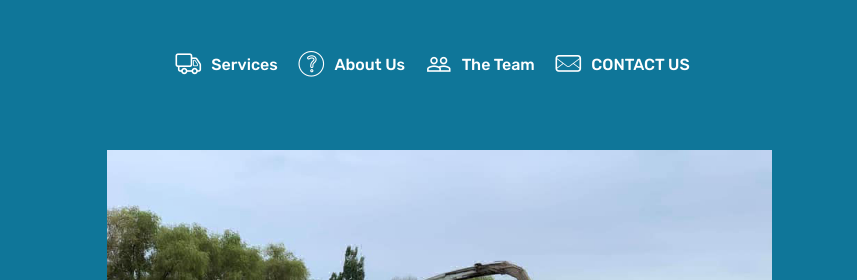
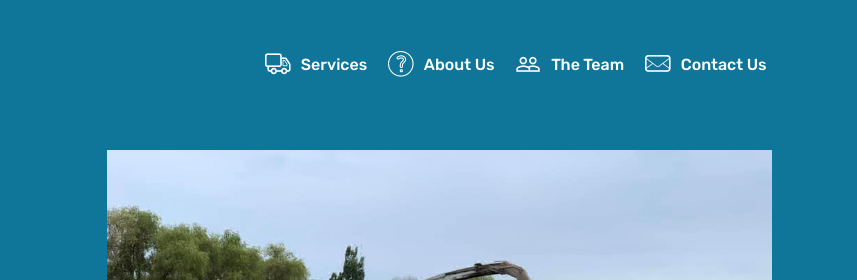
Before and after one commit to Psc1nz/tannersite, a plain HTML site: page index.html in a window 1280 px wide. Shown: the top 280 px of the page, 423-1280 px from the left. Drawn offline with Linux system fonts and the light colour scheme; files whose address does not match are found by name.

```diff
--- a/index.html
+++ b/index.html
@@ -66,16 +66,14 @@
                 </li>
                 <li class="nav-item"><a class="nav-link link text-white display-4" href="index.html#content4-5"><span class="mbri-question mbr-iconfont mbr-iconfont-btn"></span>
                         About Us</a></li><li class="nav-item"><a class="nav-link link text-white display-4" href="index.html#testimonials1-f"><span class="mdi-social-people-outline mbr-iconfont mbr-iconfont-btn"></span>
-                        The Team</a></li><li class="nav-item">
-                    <a class="nav-link link text-white display-4" href="index.html#form1-7"><span class="li_mail mbr-iconfont mbr-iconfont-btn"></span>
-                        CONTACT US &nbsp; &nbsp; &nbsp; &nbsp; &nbsp; &nbsp; &nbsp; &nbsp; &nbsp; &nbsp;&nbsp;</a>
-                </li></ul>
+                        The Team</a></li><li class="nav-item"><a class="nav-link link text-white display-4" href="index.html#testimonials1-f"><span class="li_mail mbr-iconfont mbr-iconfont-btn"></span>
+                        Contact Us</a></li></ul>
 
         </div>
     </nav>
 </section>
 
-<section class="engine"><a href="https://mobirise.info/a">online website builder</a></section><section class="header3 cid-rKzziD9bYa" id="header3-c">
+<section class="engine"><a href="https://mobirise.info/n">free simple site templates</a></section><section class="header3 cid-rKzziD9bYa" id="header3-c">
 
 
 
@@ -390,7 +388,7 @@
         <div class="row justify-content-center">
             <div class="media-container-column col-lg-8" data-form-type="formoid">
 <!--Formbuilder Form-->
-<form action="https://mobirise.com/" method="POST" class="mbr-form form-with-styler" data-form-title="Tanner Form"><input type="hidden" name="email" data-form-email="true" value="nQzxDJqCiLRCMw0xqvuf4vWUnQNsIeWMa/UbB5oiAEWBR+laDWwnuO4S2L0OZzbjfXgSNWbEjyAl/SD8HpCwukZ2o58VupCpCoNq6lTOpvbnmCPU5NvLwJfkrCELxovp.CfpON/Qe5BEPXRsj9dV4s7NGfpUBr48bE4EWXSpxiSWyx5KSgP2pGalS/AxwecCK8npf4CAj/zW5CYXGc2Y+DEkgGQ2GL2WrA1akOqiIiRjn/h7WfRxMZ3pJHoF6Vtho">
+<form action="https://mobirise.com/" method="POST" class="mbr-form form-with-styler" data-form-title="Tanner Form"><input type="hidden" name="email" data-form-email="true" value="PhlkRxwityEq5fWH1g8OBkMWp8zYyD/50fB1ikQyq0XAxs0RQ2dYEfpXPGVaHFjwd9o6A08X2Jcm+mR0nSEtcedxdRFYA/ELc2TeRWcHXhb4TsiR3JWnBCfQtdDrcxQr.ofKkL8ieVqA6+vC/QEFC14eT1IYYNdnWmqwuPjtJbwuGbhtvV27NbFsoyYh/gIBsdzGchmz8+WgRj4U08oX2Luiv66fUoMHHuYrcVjqGKBEKajsyfOZZvzoofIApHO5P">
 <div class="row">
 <div hidden="hidden" data-form-alert="" class="alert alert-success col-12">Your message hasbeen sent. we will be in touch soon.</div>
 <div hidden="hidden" data-form-alert-danger="" class="alert alert-danger col-12"> </div>
```
Also changed, not shown: 1 other file.
